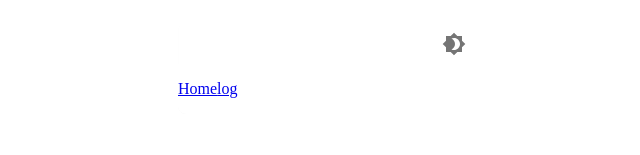
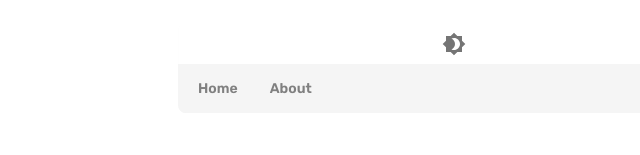
Before and after one commit to arrofirezasatria/nextjs-frontend-boilerplate, a Next.js app: page /blog in a window 1280 px wide. Shown: the top 155 px of the page, without its empty margins (186-826 px from the left). Built offline with nearby package versions, Linux system fonts and the light colour scheme.

Commit message:
fix: color appsbar

```diff
--- a/src/components/AppsBar.tsx
+++ b/src/components/AppsBar.tsx
@@ -10,7 +10,7 @@ import { yaleBlue } from "@modules/brandingTheme";
 
 const link = [
   { title: "Home", link: "/about" },
-  { title: "log", link: "/blog" },
+  { title: "About", link: "/blog" },
 ];
 
 export default function AppsBar() {
@@ -54,7 +54,7 @@ export default function AppsBar() {
             component="nav"
             sx={{
               display: "flex",
-              backgroundColor: "white",
+              backgroundColor: "#F5F5F5",
               width: "100%",
               overflow: "hidden",
               flexGrow: 1,
@@ -62,8 +62,23 @@ export default function AppsBar() {
               "& ul": {
                 listStyleType: "none",
                 padding: 0,
+                margin: 0,
                 "& li": {
+                  display: "flex",
                   float: "left",
+                  my: 1,
+                  ml: 1,
+                  mr: 0,
+                  p: 1,
+                  px: 1.5,
+                  // backgroundColor: "lightGray",
+                  borderRadius: "8px",
+                  "& a": {
+                    color: "gray",
+                    fontSize: "14px",
+                    fontFamily: "Rubik",
+                    textDecoration: "none",
+                  },
                 },
               },
             }}
```
